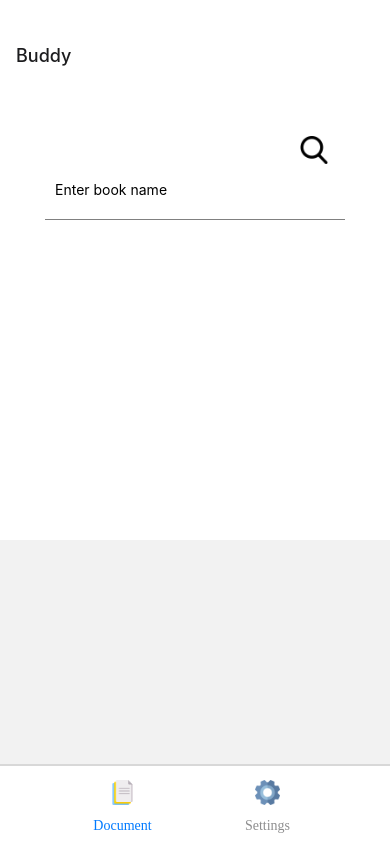
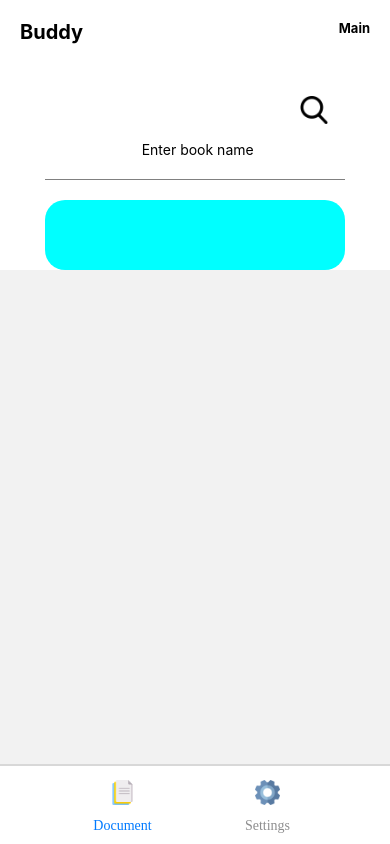
Before and after one commit to AbelTattah/Buddy, a React Native app: screen / in a window 390 px wide. Built offline with nearby package versions, Linux system fonts and the light colour scheme.

Commit message:
Update Main Screen Styling

```diff
--- a/App.tsx
+++ b/App.tsx
@@ -134,7 +134,6 @@
             component={App1}
             options={{
               headerShown: false,
-              headerTintColor: "#00f9",
             }}
           />
         </Stack.Navigator>
--- a/Documents/Document.tsx
+++ b/Documents/Document.tsx
@@ -13,6 +13,7 @@
 import { createNativeStackNavigator } from "@react-navigation/native-stack"; // Importing the createNativeStackNavigator from @react-navigation/stack
 import { NavigationContainer } from "@react-navigation/native"; // Importing the NavigationContainer from @react-navigation/native
 import { userContext } from "../store/user";
+import { useWindowDimensions } from "react-native";
 
 import DocumentRender from "./DocumentRender";
 
@@ -43,6 +44,8 @@
 
   //Pdf regex
   const test = /pdf/
+
+  const {width, height} = useWindowDimensions()
 
 
   // Get endpoints for getting pdfs from api
@@ -91,7 +94,6 @@
   return (
     <View
       style={{
-        display: "flex",
         justifyContent: "center",
         alignItems: "center",
         paddingTop: 50,
@@ -107,7 +109,7 @@
           marginBottom: 20,
           padding: 10,
         }}
-        placeholder="Enter book name"
+        placeholder="                      Enter book name"
         onChangeText={(text) => {
           setCode(text)
         }}
@@ -175,11 +177,10 @@
               <>
                 <ScrollView
                   style={{
-                    height: 300,
-                    backgroundColor: "#fff",
+                    height:height < 550 ? 120 : height < 750 ? 150 : 70,
+                    width:width<320?(200):width<400?(300):(400),
+                    backgroundColor: "#0ff",
                     borderRadius: 20,
-                    padding: 10,
-                    display: "flex",
                     flexDirection: "column",
                     gap: 20,
                   }}
@@ -232,13 +233,33 @@
         <Stack.Screen
           name="Documents"
           options={{
-            title: "Buddy",
-            headerStyle: {
-              shadowOpacity: 0,
-              height: 110,
-              borderBottomWidth: 0,
-              elevation: 0,
-            },
+            header:()=> <View style={{
+                                height:70,
+                                width:'100%',
+                                justifyContent:'space-between',
+                                backgroundColor:'#fff'
+                              }}>
+                            <Text style={{
+                              fontSize:20,
+                              position:'absolute',
+                              top:20,
+                              left:20,
+                              color:'black',
+                              fontWeight:'bold'
+                            }}>Buddy</Text>
+                            <Text
+                            style={{
+                              fontSize:13,
+                              position:'absolute',
+                              top:20,
+                              right:20,
+                              color:'black',
+                              fontWeight:'bold'
+                            }}
+                            >
+                              Main
+                            </Text>
+                        </View>,
           }}
           component={Documents} />
         <Stack.Screen
--- a/Screens/settings.tsx
+++ b/Screens/settings.tsx
@@ -27,7 +27,8 @@
     <View style={styles.me}>
       <Text style={{
         padding:40,
-        fontSize:20
+        fontSize:35,
+        fontWeight:'bold'
       }}>Settings</Text>
       <TouchableOpacity
         style={styles.meTopButtons}
```
